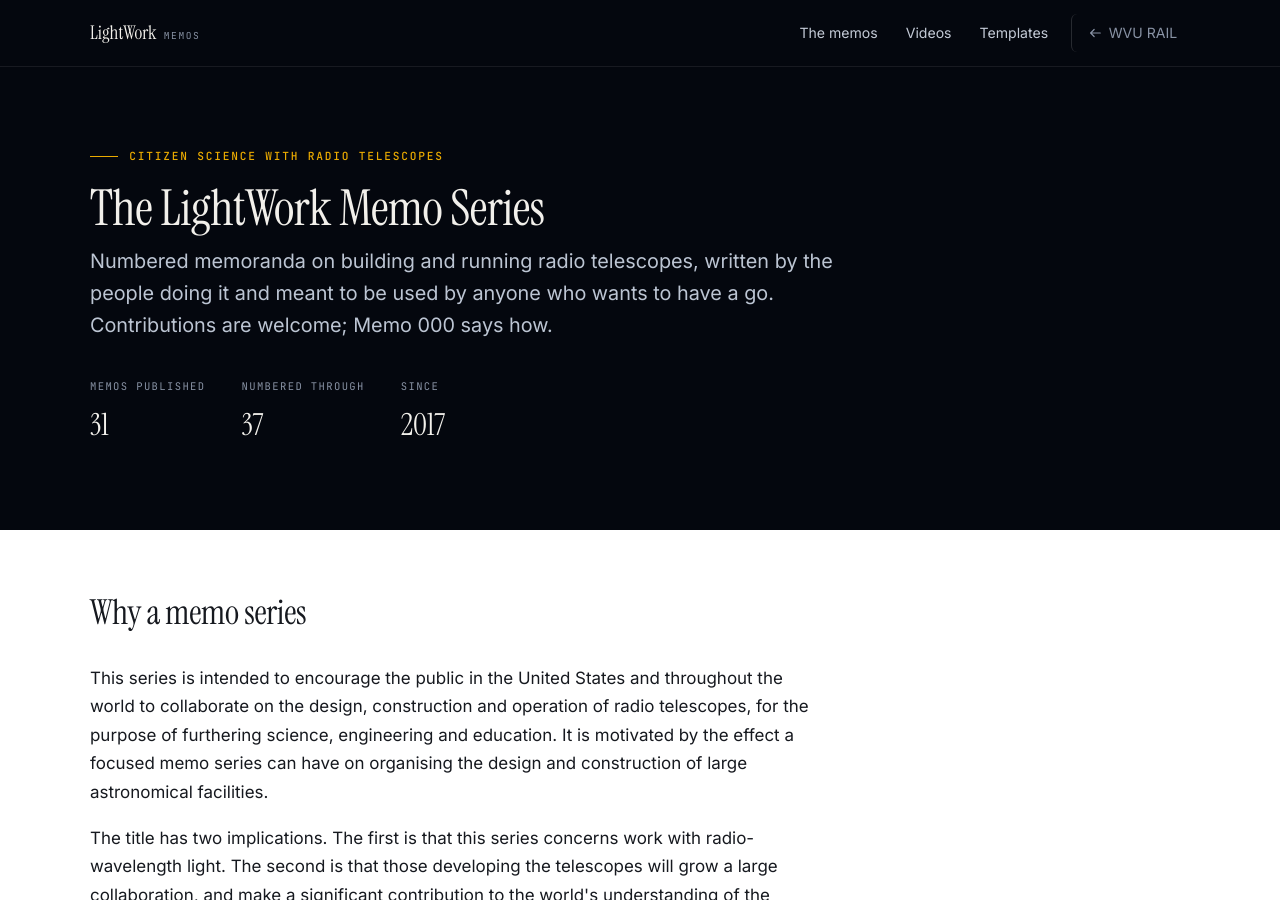
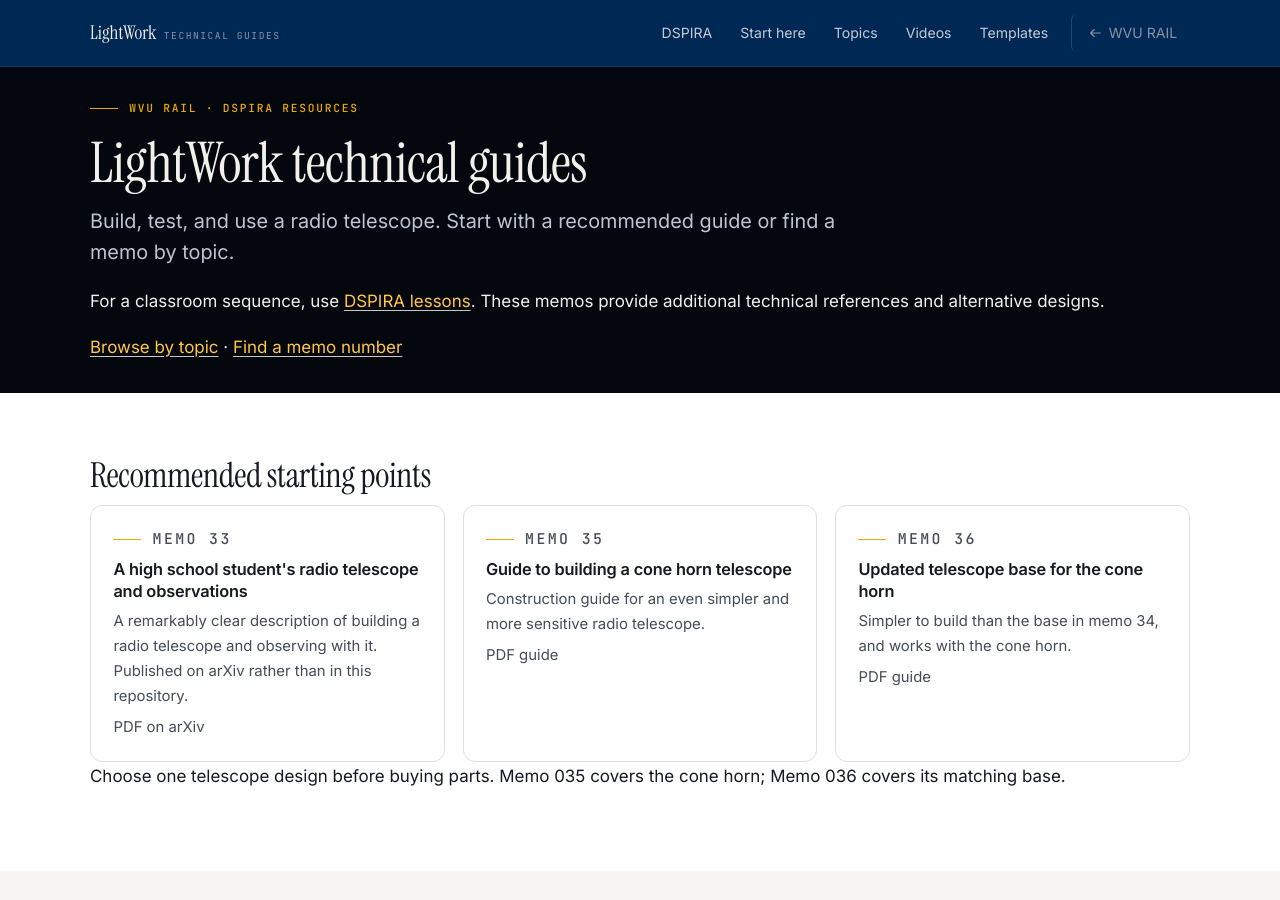
Before and after one commit to WVURAIL/lightwork, a Jekyll site: the page built from index.html, in a window 1280 px wide and 900 px high. Built offline with Jekyll 4.4.1, drawn with Linux system fonts in a browser that asks for light colours; some of the changed text lies outside the part shown.

Commit message:
Put recommended technical guides before the memo archive

```diff
--- a/_includes/header.html
+++ b/_includes/header.html
@@ -2,10 +2,12 @@
 <header class="site-header">
    <div class="container">
       <a class="brand" href="{{ '/' | relative_url }}">
-         LightWork <small>Memos</small>
+         LightWork <small>Technical guides</small>
       </a>
       <nav class="site-nav" aria-label="Main">
-         <a href="#memos">The memos</a>
+         <a href="/dspira/">DSPIRA</a>
+         <a href="#start">Start here</a>
+         <a href="#memos">Topics</a>
          <a href="#videos">Videos</a>
          <a href="#templates">Templates</a>
          <a class="nav-home" href="https://wvurail.org/">
--- a/css/style.scss
+++ b/css/style.scss
@@ -361,3 +361,21 @@
    .memo__link { border: 0; padding: 0; }
    a { color: #000; text-decoration: none; }
 }
+
+/* Share the lab colors and keep the guides close to the top. */
+.site-header { background: #002855; }
+.page-head { padding: 2rem 0; }
+.page-head h1 { font-size: clamp(2rem, 5vw, 3.5rem); }
+.topic-grid { display: grid; grid-template-columns: repeat(2, minmax(0, 1fr)); gap: 2rem; }
+.topic-grid li { margin-bottom: .75rem; }
+summary { cursor: pointer; font-weight: 650; }
+.memo-archive > summary { font-size: 1.5rem; }
+@media (max-width: 700px) { .topic-grid { grid-template-columns: 1fr; } }
+
+.site-header .container { height: auto; min-height: var(--header-h); flex-wrap: wrap; padding-block: .75rem; gap: .5rem 1.25rem; }
+@media (max-width: 720px) {
+  .site-header { position: static; }
+  .site-nav { width: 100%; margin-left: 0; }
+  .site-nav a { padding: .6rem .55rem; }
+  .site-nav .nav-home { margin-left: 0; border-left: 0; }
+}
--- a/index.html
+++ b/index.html
@@ -25,63 +25,54 @@
 
 <div class="page-head">
   <div class="container">
-      <p class="eyebrow">Citizen science with radio telescopes</p>
-      <h1>The LightWork Memo Series</h1>
-      <p class="lead">
-         Numbered memoranda on building and running radio telescopes, written by the
-         people doing it and meant to be used by anyone who wants to have a go.
-         Contributions are welcome; Memo 000 says how.
-      </p>
-      <dl class="stats">
-         <div>
-            <dt>Memos published</dt>
-            <dd>{{ published }}</dd>
-         </div>
-         <div>
-            <dt>Numbered through</dt>
-            <dd>{{ last.number }}</dd>
-         </div>
-         <div>
-            <dt>Since</dt>
-            <dd>2017</dd>
-         </div>
-      </dl>
+    <p class="eyebrow">WVU RAIL · DSPIRA resources</p>
+    <h1>LightWork technical guides</h1>
+    <p class="lead">Build, test, and use a radio telescope. Start with a recommended guide or find a memo by topic.</p>
+    <p>For a classroom sequence, use <a href="/dspira/start/">DSPIRA lessons</a>. These memos provide additional technical references and alternative designs.</p>
+    <a href="#memos">Browse by topic</a> · <a href="#archive">Find a memo number</a>
   </div>
 </div>
-
-<div class="section">
+<div class="section" id="start">
   <div class="container">
-      <div class="section-head">
-         <h2>Why a memo series</h2>
+    <h2>Recommended starting points</h2>
+    <ul class="card-grid">
+      {%- for m in memos -%}{%- if m.featured -%}
+      <li class="card">
+        <p class="eyebrow">Memo {{ m.number }}</p>
+        <h3><a href="{% if m.file %}{{ m.file | relative_url }}{% else %}{{ m.url }}{% endif %}">{{ m.title }}</a></h3>
+        <p>{{ m.note }}</p>
+        <p class="small">{% if m.url %}PDF on arXiv{% else %}PDF guide{% endif %}</p>
+      </li>
+      {%- endif -%}{%- endfor -%}
+    </ul>
+    <p>Choose one telescope design before buying parts. Memo 035 covers the cone horn; Memo 036 covers its matching base.</p>
   </div>
-      <div class="prose">
-         <p>
-            This series is intended to encourage the public in the United States and
-            throughout the world to collaborate on the design, construction and operation
-            of radio telescopes, for the purpose of furthering science, engineering and
-            education. It is motivated by the effect a focused memo series can have on
-            organising the design and construction of large astronomical facilities.
-         </p>
-         <p>
-            The title has two implications. The first is that this series concerns work
-            with radio-wavelength light. The second is that those developing the
-            telescopes will grow a large collaboration, and make a significant
-            contribution to the world's understanding of the universe. Many hands make
-            LightWork.
-         </p>
+</div>
+<div class="section section--tint" id="memos">
+  <div class="container">
+    <h2>Browse by task</h2>
+    <p>All linked memos are PDFs. Drafts are labeled; review them before using their instructions.</p>
+    {%- assign topics = 'Build a telescope|Amplifiers and measurements|Observe and analyze|Experimental projects' | split: '|' -%}
+    <div class="topic-grid">
+      {%- for topic in topics -%}
+      <div><h3>{{ topic }}</h3><ul>
+        {%- for m in memos -%}{%- if m.topic == topic -%}
+        <li><a href="{% if m.file %}{{ m.file | relative_url }}{% else %}{{ m.url }}{% endif %}">{{ m.number | prepend: '00' | slice: -3, 3 }} · {{ m.title }}</a>{% if m.status == 'draft' %} <span class="tag">Draft</span>{% endif %}</li>
+        {%- endif -%}{%- endfor -%}
+      </ul></div>
+      {%- endfor -%}
     </div>
   </div>
 </div>
 
-<div class="section section--tint" id="memos">
+<div class="section" id="archive">
    <div class="container">
+      <details class="memo-archive">
+      <summary>Complete numbered archive</summary>
       <div class="section-head">
-         <h2>The memos</h2>
+         <h2>All memos and historical entries</h2>
          <p>
-            Numbered in the order they were written. Some numbers were never used and
-            are marked as gaps rather than closed up, so if you are looking for memo 12,
-            it does not exist. A few of the larger PDFs will need downloading; GitHub
-            will not preview them all in the browser.
+            Memos keep their original numbers. Unused numbers and superseded guides appear here for reference.
          </p>
       </div>
 
@@ -123,7 +114,7 @@
                   {%- if m.author %}{{ m.author }}{% endif -%}
                   {%- if m.author and m.date %} &middot; {% endif -%}
                   {%- if m.date %}{{ m.date }}{% endif -%}
-                  {%- if m.superseded_by %}{% if m.author or m.date %} &middot; {% endif %}Replaced by memo {{ m.superseded_by | prepend: '00' | slice: -3, 3 }}{% endif -%}
+                  {%- if m.superseded_by %}{% if m.author or m.date %} &middot; {% endif %}{% assign replacement = memos | where: 'number', m.superseded_by | first %}<a href="{{ replacement.file | relative_url }}">Replaced by memo {{ m.superseded_by | prepend: '00' | slice: -3, 3 }}</a>{% endif -%}
                   {%- if m.supersedes %}{% if m.author or m.date %} &middot; {% endif %}Replaces memo {{ m.supersedes | prepend: '00' | slice: -3, 3 }}{% endif -%}
                </p>
                {%- endif %}
@@ -138,6 +129,7 @@
          </li>
          {%- endfor %}
       </ol>
+      </details>
    </div>
 </div>
 
@@ -164,7 +156,7 @@
          <h2>Build templates</h2>
          <p>
             Print these at full size and trace them onto the board before cutting. The
-            <a href="https://github.com/{{ site.github_username }}/lightwork/tree/master/notes">notes
+            <a href="https://github.com/{{ site.github_username }}/lightwork/tree/main/notes">notes
             directory</a> also holds hints for Raspberry Pi computers.
          </p>
       </div>
@@ -200,3 +192,20 @@
       </div>
    </div>
 </div>
+
+<div class="section"><div class="container">
+  <details><summary>About the memo series and contributions</summary>
+    <p>LightWork shares practical work on citizen radio astronomy. Its name reflects radio light and collaboration: many hands make LightWork.</p>
+    <p>The archive contains {{ published }} published memos, numbered through {{ last.number }}.</p>
+    <p><a href="{{ '/memos/LightWorkMemo000-r3.pdf' | relative_url }}">Memo 000 explains how to contribute (PDF)</a>.</p>
+  </details>
+</div></div>
+<script>
+(function () {
+  function revealArchive() {
+    if (window.location.hash === '#archive') document.querySelector('.memo-archive').open = true;
+  }
+  window.addEventListener('hashchange', revealArchive);
+  revealArchive();
+})();
+</script>
```
Also changed, not shown: _data/memos.yml (+29 -0 lines). Lines whose indentation alone changed are shown as unchanged.
